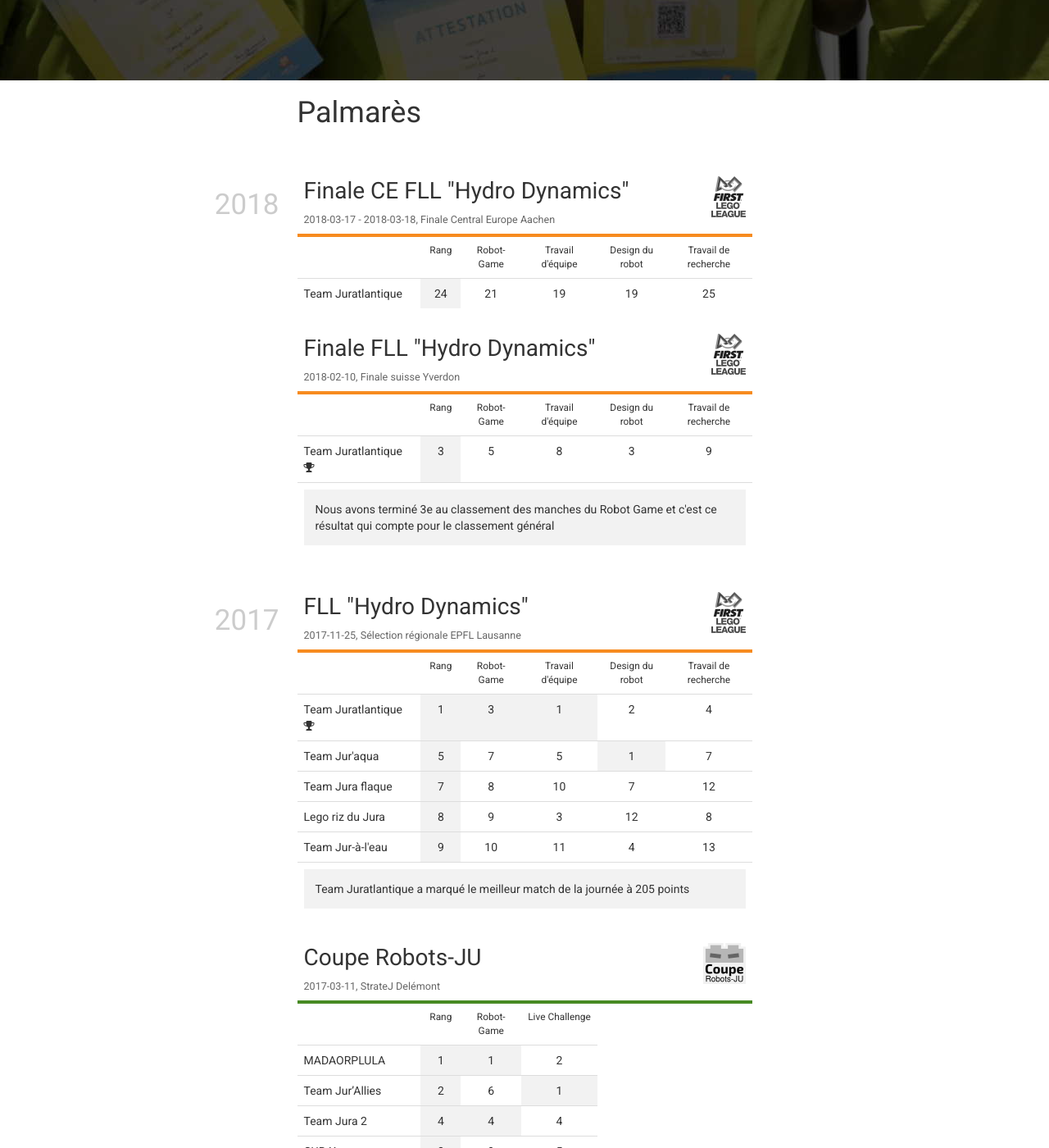
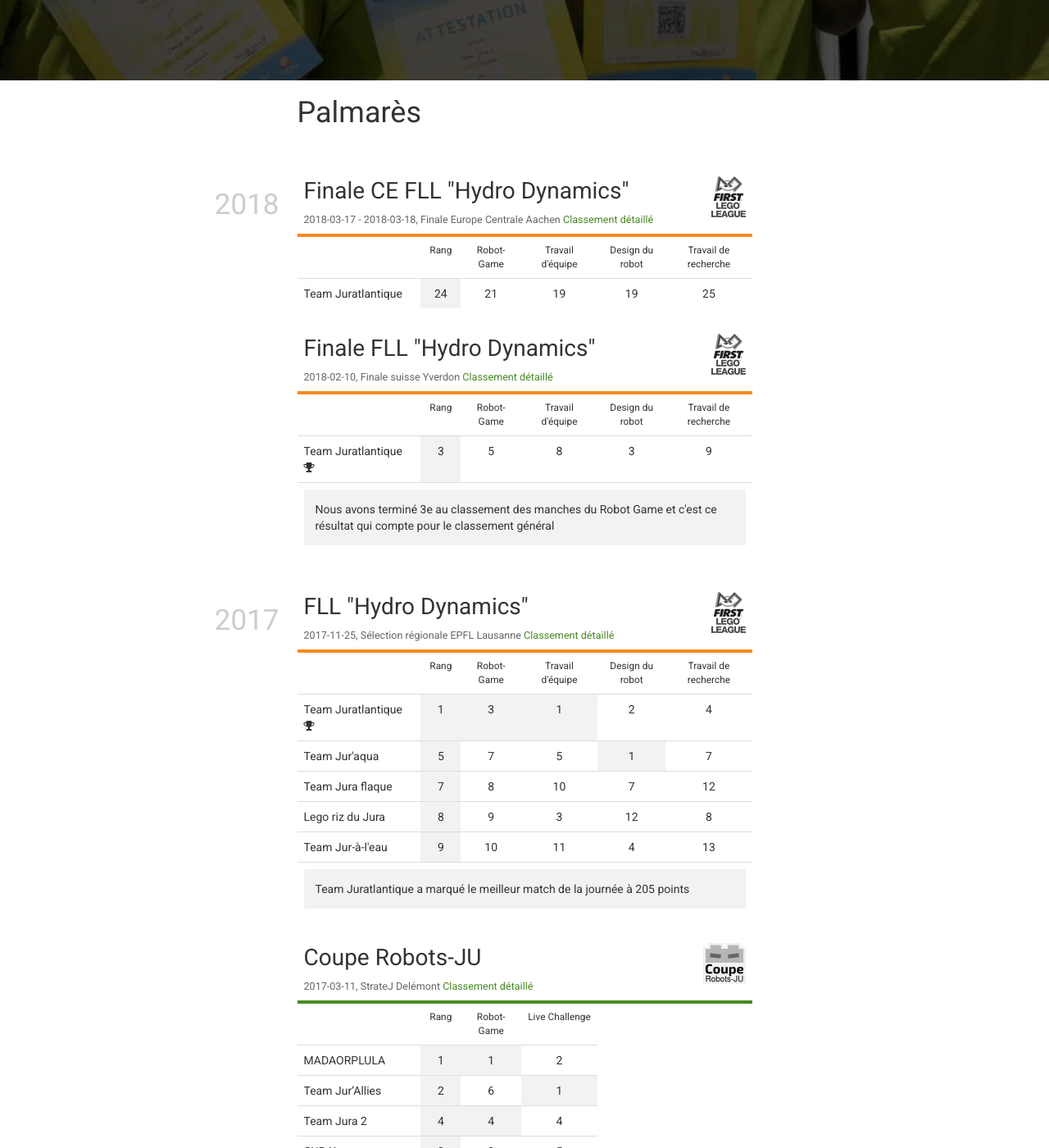
Before and after one commit to robots-ju/robots-ju.ch, a Jekyll site: the page built from palmares.md, in a window 1280 px wide and 1400 px high, scrolled down 278 px. Shown: the whole window at 82% size. Built offline with Jekyll 4.4.1, drawn with Linux system fonts in a browser that asks for light colours; comment, search, counter and statistics services are not loaded; some of the changed text lies outside the part shown.

Commit message:
Liens classements

```diff
--- a/palmares.md
+++ b/palmares.md
@@ -27,7 +27,14 @@ banner_text: Nos performances aux différents concours
                 <a class="logo" href="https://coupe.robots-ju.ch/"><img src="/media/competitions/robotsju.png"></a>
                 {% endif %}
                 <h3>{{ competition.title }}</h3>
-                <p>{{ competition.date }}, {{ competition.step }}{{ competition.place }}</p>
+                <p>
+                  {{ competition.date }},
+                  {{ competition.step }}
+                  {{ competition.place }}
+                  {% if competition.url %}
+                  <a href="{{ competition.url }}" title="Classement sur le site de l'organisateur">Classement détaillé</a>
+                  {% endif %}
+                </p>
             </td>
         </tr>
         <tr class="competition-headers">
```
Also changed, not shown: _data/palmares.yml (+33 -11 lines).
